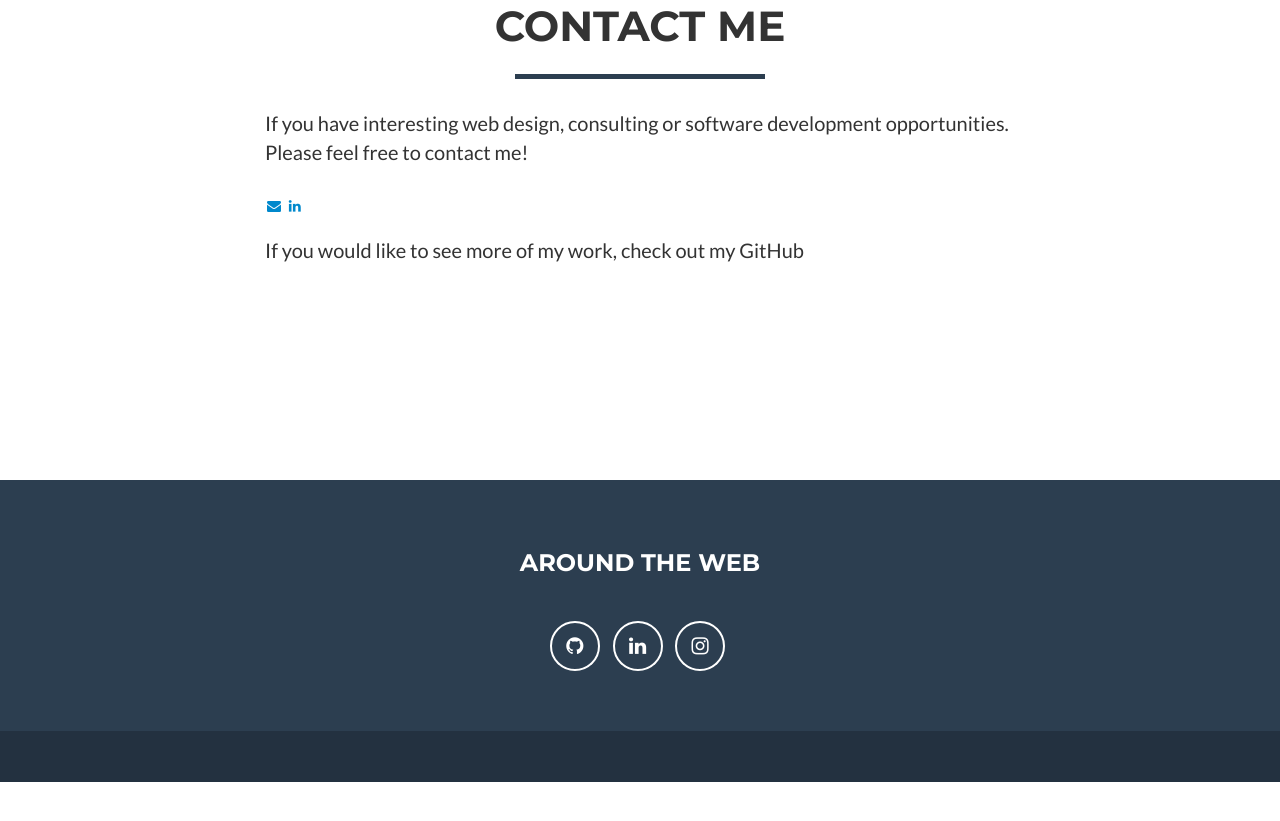
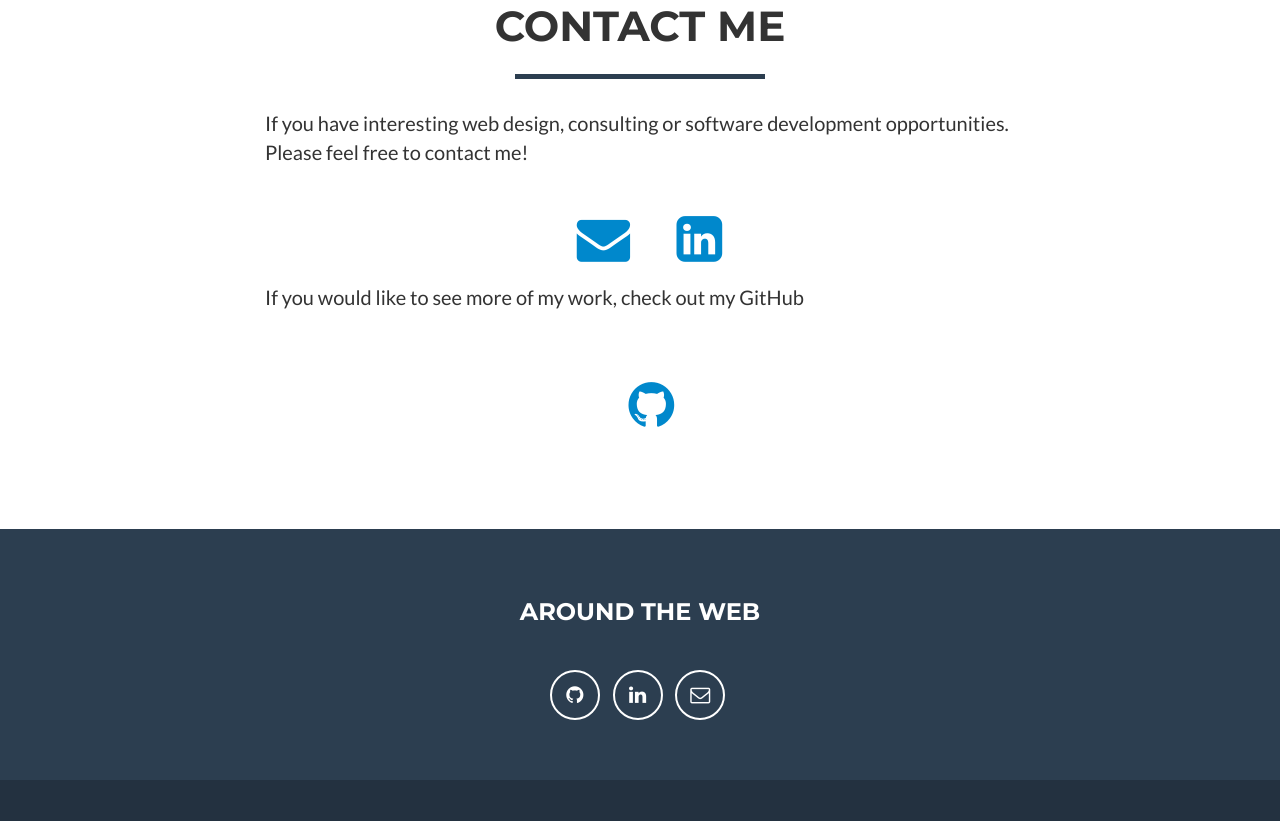
Before and after one commit to nuwanperera/nuwanperera.github.io, a website: page index.html in a window 1280 px wide. Shown: the part 2638-3459 px from the top of the page. Before the commit the page ends 3420 px from the top, so only its background shows below. Drawn offline with nearby package versions, Linux system fonts and the light colour scheme.

Commit message:
Added contact icons

```diff
--- a/index.html
+++ b/index.html
@@ -194,11 +194,14 @@
                     <!-- To configure the contact form email address, go to mail/contact_me.php and update the email address in the PHP file on line 19. -->
                     <!-- The form should work on most web servers, but if the form is not working you may need to configure your web server differently. -->
                     <p>If you have interesting web design, consulting or software development opportunities. Please feel free to contact me!</p><br>
-					<a href="nuwan.perera@queensu.ca"><i class="fa fa-fw fa-envelope"></i></a>
-					<a href="https://www.linkedin.com/in/pereranuwan/" ><i class="fa fa-fw fa-linkedin"></i></a><br><br>
+					<div style="text-align: center;">
+					<a href="mailto:nuwan.perera@queensu.ca" class="btn-social btn-outline" style="font-size: 40pt; color: #0088cc;"><i class="fa fa-fw fa-envelope"></i></a>&nbsp; &nbsp;&nbsp; &nbsp; &nbsp; &nbsp; &nbsp;&nbsp;&nbsp;&nbsp;&nbsp;
+					<a href="https://www.linkedin.com/in/pereranuwan/" class="btn-social btn-outline" style="font-size: 40pt; color: #0088cc;" ><i class="fa fa-fw fa-linkedin-square"></i></a><br><br>
+					</div>
 					<p>If you would like to see more of my work, check out my GitHub </p><br><br>
-					<a href="https://github.com/nuwanperera" class="btn-social btn-outline"><i class="fa fa-fw fa-github"></i></a>
-
+					<div style="text-align: center;">
+					<a href="https://github.com/nuwanperera" class="btn-social btn-outline" style="font-size: 40pt; color: #0088cc;"><i class="fa fa-fw fa-github"></i></a>
+					</div>
                 </div>
             </div>
         </div>
@@ -222,8 +225,9 @@
                                 <a href="https://www.linkedin.com/in/pereranuwan/" class="btn-social btn-outline"><i class="fa fa-fw fa-linkedin"></i></a>
                             </li>
                             <li>
-                                <a href="#" class="btn-social btn-outline"><i class="fa fa-fw fa-instagram"></i></a>
+                                <a href="mailto: nuwanperera@queensu.ca" class="btn-social btn-outline"><i class="fa fa-fw fa-envelope-o"></i></a>
                             </li>
+
                         </ul>
                     </div>
                     <div class="footer-col col-md-4">
```
